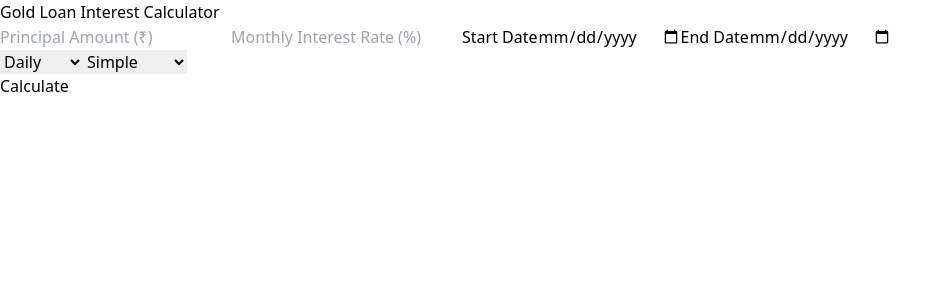
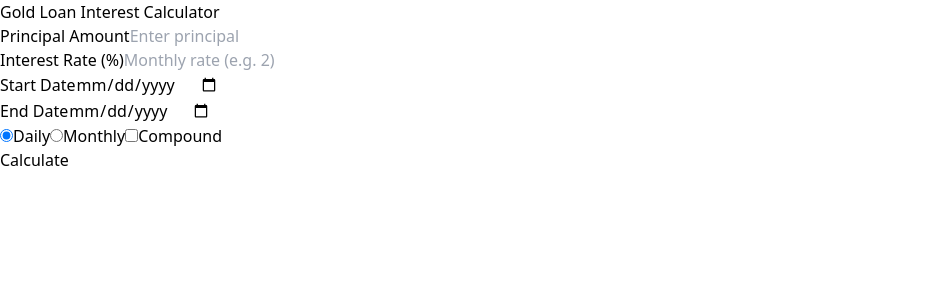
Before and after one commit to VamsikrishnaA/Interest_calculator, a React (Vite) app: page / in a window 1280 px wide. Shown: the top 300 px of the page, without its empty margins (0-952 px from the left). Built offline with nearby package versions, Linux system fonts and the light colour scheme.

Commit message:
Update UI look App.jsx

```diff
--- a/src/App.jsx
+++ b/src/App.jsx
@@ -1,4 +1,5 @@
-import React, { useState } from "react";
+import { useState } from "react";
+import dayjs from "dayjs";
 
 function App() {
   const [principal, setPrincipal] = useState("");
@@ -6,173 +7,182 @@ function App() {
   const [startDate, setStartDate] = useState("");
   const [endDate, setEndDate] = useState("");
   const [type, setType] = useState("daily");
-  const [mode, setMode] = useState("simple");
-  const [result, setResult] = useState("");
+  const [compound, setCompound] = useState(false);
+  const [result, setResult] = useState(null);
 
-  const calculateMonths = (start, end) => {
-    const startObj = new Date(start);
-    const endObj = new Date(end);
+  const handleCalculate = () => {
+    if (!principal || !rate || !startDate || !endDate) return;
 
-    let totalMonths =
-      (endObj.getFullYear() - startObj.getFullYear()) * 12 +
-      (endObj.getMonth() - startObj.getMonth());
+    const start = dayjs(startDate);
+    const end = dayjs(endDate);
+    const diffInDays = end.diff(start, "day");
 
-    const extraDays = endObj.getDate() - startObj.getDate();
-
-    if (extraDays >= 6 && extraDays <= 16) {
-      totalMonths += 0.5;
-    } else if (extraDays > 16) {
-      totalMonths += 1;
-    } else if (extraDays > 0) {
-      totalMonths += extraDays / 30;
+    if (type === "daily") {
+      const dailyRate = rate / 30;
+      if (compound) {
+        let interest = 0;
+        let tempPrincipal = parseFloat(principal);
+        if (diffInDays > 365) {
+          const fullYears = Math.floor(diffInDays / 365);
+          const remainingDays = diffInDays % 365;
+          for (let i = 0; i < fullYears; i++) {
+            interest += (tempPrincipal * dailyRate * 365) / 100;
+            tempPrincipal += (tempPrincipal * dailyRate * 365) / 100;
+          }
+          interest += (tempPrincipal * dailyRate * remainingDays) / 100;
+          setResult({
+            interest: interest.toFixed(2),
+            total: (parseFloat(principal) + interest).toFixed(2),
+            duration: `${diffInDays} days`,
+          });
+        } else {
+          interest = (tempPrincipal * dailyRate * diffInDays) / 100;
+          setResult({
+            interest: interest.toFixed(2),
+            total: (tempPrincipal + interest).toFixed(2),
+            duration: `${diffInDays} days`,
+          });
+        }
+      } else {
+        const interest = (principal * dailyRate * diffInDays) / 100;
+        setResult({
+          interest: interest.toFixed(2),
+          total: (parseFloat(principal) + interest).toFixed(2),
+          duration: `${diffInDays} days`,
+        });
+      }
     }
 
-    return totalMonths;
-  };
+    if (type === "monthly") {
+      let months = end.diff(start, "month");
+      const daysRemainder = end.diff(start.add(months, "month"), "day");
 
-  const calculateDays = (start, end) => {
-    const startObj = new Date(start);
-    const endObj = new Date(end);
-    const diffTime = Math.abs(endObj - startObj);
-    return Math.ceil(diffTime / (1000 * 60 * 60 * 24));
-  };
-
-  const handleCalculate = () => {
-    const P = parseFloat(principal);
-    const R = parseFloat(rate);
-    const start = startDate;
-    const end = endDate;
-
-    if (!P || !R || !start || !end) {
-      setResult("Please fill all fields.");
-      return;
+      if (daysRemainder >= 6 && daysRemainder <= 16) {
+        months += 0.5;
+      } else if (daysRemainder > 16) {
+        months += 1;
       }
 
+      if (compound) {
         let interest = 0;
-    let total = 0;
-
-    if (type === "daily") {
-      const days = calculateDays(start, end);
-      const dailyRate = R / 30 / 100;
-
-      if (mode === "compound") {
-        let currentPrincipal = P;
-        if (days > 365) {
-          const interestFirstYear = currentPrincipal * dailyRate * 365;
-          currentPrincipal += interestFirstYear;
-          const remainingDays = days - 365;
-          interest = interestFirstYear + currentPrincipal * dailyRate * remainingDays;
+        let tempPrincipal = parseFloat(principal);
+        const years = Math.floor(months / 12);
+        const remainingMonths = months % 12;
+        for (let i = 0; i < years; i++) {
+          interest += (tempPrincipal * rate * 12) / 100;
+          tempPrincipal += (tempPrincipal * rate * 12) / 100;
+        }
+        interest += (tempPrincipal * rate * remainingMonths) / 100;
+        setResult({
+          interest: interest.toFixed(2),
+          total: (parseFloat(principal) + interest).toFixed(2),
+          duration: `${months} months`,
+        });
       } else {
-          interest = currentPrincipal * dailyRate * days;
-        }
-        total = P + interest;
-        setResult(
-          `Total Amount: ₹${total.toFixed(2)}\n(Principal ₹${P} + Interest ₹${interest.toFixed(2)})\nNo. of Days: ${days}`
-        );
-      } else {
-        interest = P * dailyRate * days;
-        total = P + interest;
-        setResult(
-          `Total Amount: ₹${total.toFixed(2)}\n(Principal ₹${P} + Interest ₹${interest.toFixed(2)})\nNo. of Days: ${days}`
-        );
-      }
-    } else if (type === "monthly") {
-      const months = calculateMonths(start, end);
-      const monthlyRate = R / 100;
-
-      if (mode === "compound") {
-        let currentPrincipal = P;
-        if (months > 12) {
-          const interestFirstYear = currentPrincipal * monthlyRate * 12;
-          currentPrincipal += interestFirstYear;
-          const remainingMonths = months - 12;
-          interest = interestFirstYear + currentPrincipal * monthlyRate * remainingMonths;
-        } else {
-          interest = currentPrincipal * monthlyRate * months;
-        }
-        total = P + interest;
-        setResult(
-          `Total Amount: ₹${total.toFixed(2)}\n(Principal ₹${P} + Interest ₹${interest.toFixed(2)})\nNo. of Months: ${months}`
-        );
-      } else {
-        interest = P * monthlyRate * months;
-        total = P + interest;
-        setResult(
-          `Total Amount: ₹${total.toFixed(2)}\n(Principal ₹${P} + Interest ₹${interest.toFixed(2)})\nNo. of Months: ${months}`
-        );
+        const interest = (principal * rate * months) / 100;
+        setResult({
+          interest: interest.toFixed(2),
+          total: (parseFloat(principal) + interest).toFixed(2),
+          duration: `${months} months`,
+        });
       }
     }
   };
 
   return (
-    <div className="min-h-screen flex flex-col items-center justify-center p-4 bg-gray-100">
-      <div className="bg-white shadow-lg rounded-2xl p-6 w-full max-w-md">
-        <h1 className="text-2xl font-bold text-center mb-4">Gold Loan Interest Calculator</h1>
+    <div className="min-h-screen bg-gradient-to-br from-gray-900 to-black text-white flex items-center justify-center px-4">
+      <div className="max-w-md w-full bg-gray-800 rounded-2xl shadow-2xl p-6 space-y-6">
+        <h1 className="text-2xl font-bold text-center">Gold Loan Interest Calculator</h1>
 
+        <div className="space-y-4">
+          <div>
+            <label className="block mb-1">Principal Amount</label>
             <input
               type="number"
-          placeholder="Principal Amount (₹)"
-          className="w-full p-2 border rounded mb-3"
               value={principal}
               onChange={(e) => setPrincipal(e.target.value)}
+              placeholder="Enter principal"
+              className="w-full p-2 rounded bg-gray-700 text-white"
             />
+          </div>
 
+          <div>
+            <label className="block mb-1">Interest Rate (%)</label>
             <input
               type="number"
-          placeholder="Monthly Interest Rate (%)"
-          className="w-full p-2 border rounded mb-3"
               value={rate}
               onChange={(e) => setRate(e.target.value)}
+              placeholder="Monthly rate (e.g. 2)"
+              className="w-full p-2 rounded bg-gray-700 text-white"
             />
+          </div>
 
-        <label className="block text-sm mb-1">Start Date</label>
+          <div>
+            <label className="block mb-1">Start Date</label>
             <input
               type="date"
-          className="w-full p-2 border rounded mb-3"
-          placeholder="Start Date"
               value={startDate}
               onChange={(e) => setStartDate(e.target.value)}
+              placeholder="Select start date"
+              className="w-full p-2 rounded bg-gray-700 text-white"
             />
+          </div>
 
-        <label className="block text-sm mb-1">End Date</label>
+          <div>
+            <label className="block mb-1">End Date</label>
             <input
               type="date"
-          className="w-full p-2 border rounded mb-3"
-          placeholder="End Date"
               value={endDate}
               onChange={(e) => setEndDate(e.target.value)}
+              placeholder="Select end date"
+              className="w-full p-2 rounded bg-gray-700 text-white"
             />
+          </div>
 
-        <div className="flex justify-between mb-3">
-          <select
-            className="w-1/2 p-2 border rounded mr-2"
-            value={type}
-            onChange={(e) => setType(e.target.value)}
-          >
-            <option value="daily">Daily</option>
-            <option value="monthly">Monthly</option>
-          </select>
-
-          <select
-            className="w-1/2 p-2 border rounded ml-2"
-            value={mode}
-            onChange={(e) => setMode(e.target.value)}
-          >
-            <option value="simple">Simple</option>
-            <option value="compound">Compound</option>
-          </select>
+          <div className="flex justify-between">
+            <label className="flex items-center gap-2">
+              <input
+                type="radio"
+                name="type"
+                value="daily"
+                checked={type === "daily"}
+                onChange={() => setType("daily")}
+              />
+              Daily
+            </label>
+            <label className="flex items-center gap-2">
+              <input
+                type="radio"
+                name="type"
+                value="monthly"
+                checked={type === "monthly"}
+                onChange={() => setType("monthly")}
+              />
+              Monthly
+            </label>
+            <label className="flex items-center gap-2">
+              <input
+                type="checkbox"
+                checked={compound}
+                onChange={() => setCompound(!compound)}
+              />
+              Compound
+            </label>
           </div>
 
           <button
             onClick={handleCalculate}
-          className="w-full bg-blue-600 text-white p-2 rounded hover:bg-blue-700"
+            className="w-full bg-yellow-500 text-black font-semibold p-2 rounded hover:bg-yellow-400"
           >
             Calculate
           </button>
+        </div>
 
         {result && (
-          <div className="mt-4 whitespace-pre-line bg-gray-50 p-4 rounded shadow text-gray-700">
-            {result}
+          <div className="bg-gray-900 rounded-lg p-4 mt-4 space-y-2">
+            <div><strong>Interest:</strong> ₹{result.interest}</div>
+            <div><strong>Total Amount:</strong> ₹{result.total}</div>
+            <div><strong>Duration:</strong> {result.duration}</div>
           </div>
         )}
       </div>
```
Lines whose indentation alone changed are shown as unchanged.
